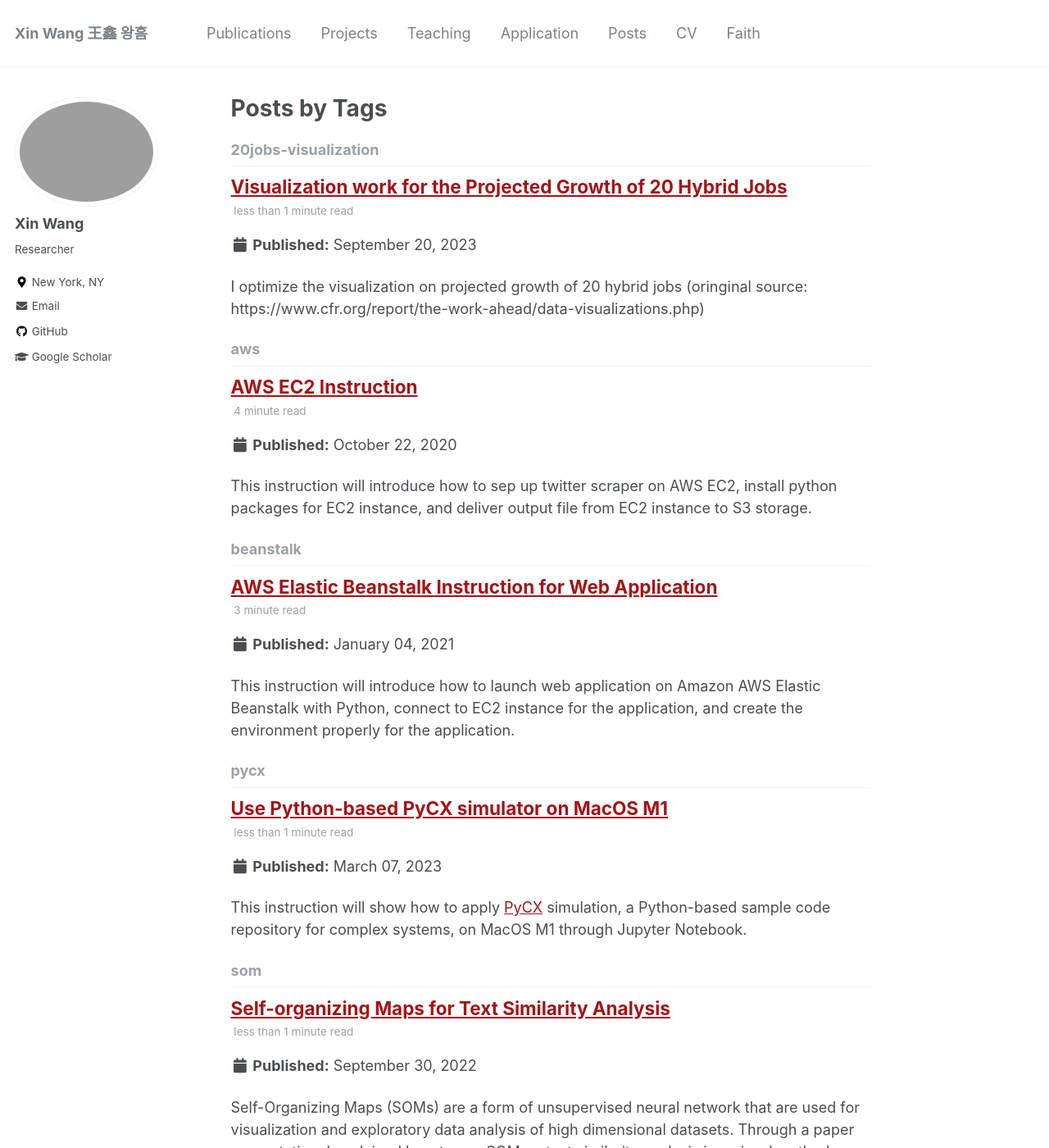
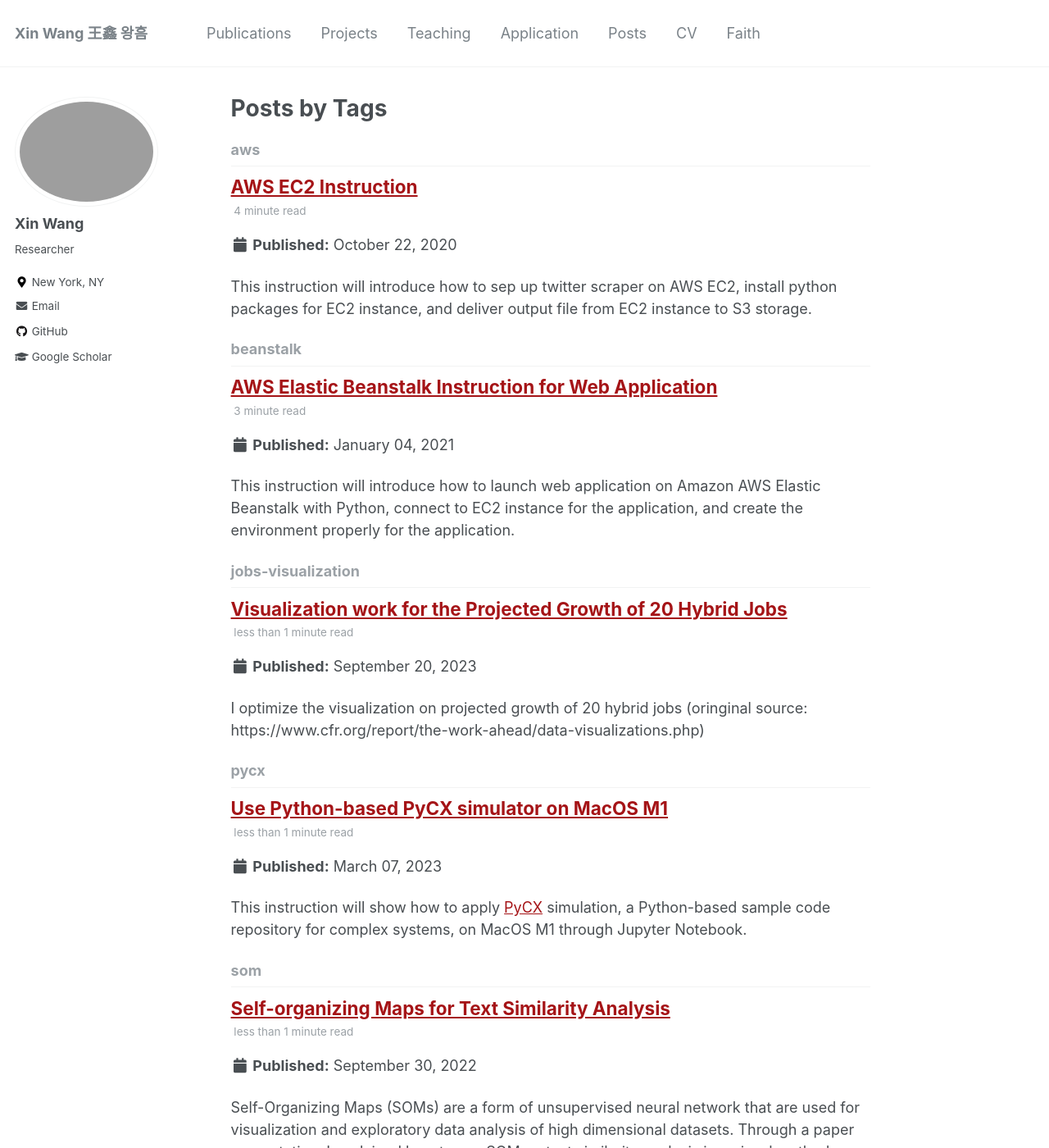
Before and after one commit to xin-wang-kr/xin-wang-kr.github.io, a Jekyll site: the page built from _pages/tag-archive.html, in a window 1280 px wide and 1400 px high. Shown: the whole window at 82% size. Built offline with Jekyll 4.4.1, drawn with Linux system fonts in a browser that asks for light colours.

Commit message:
Update 2023-09-20-jobs-visualization.md

```diff
--- a/_posts/2023-09-20-jobs-visualization.md
+++ b/_posts/2023-09-20-jobs-visualization.md
@@ -5,7 +5,7 @@ permalink: /posts/2023/09-jobs-visualization
 excerpt_separator: <!--more-->
 toc: true
 tags:
-  - 20jobs-visualization
+  - jobs-visualization
 ---
 I optimize the visualization on projected growth of 20 hybrid jobs (oringinal source: https://www.cfr.org/report/the-work-ahead/data-visualizations.php)
 
```
